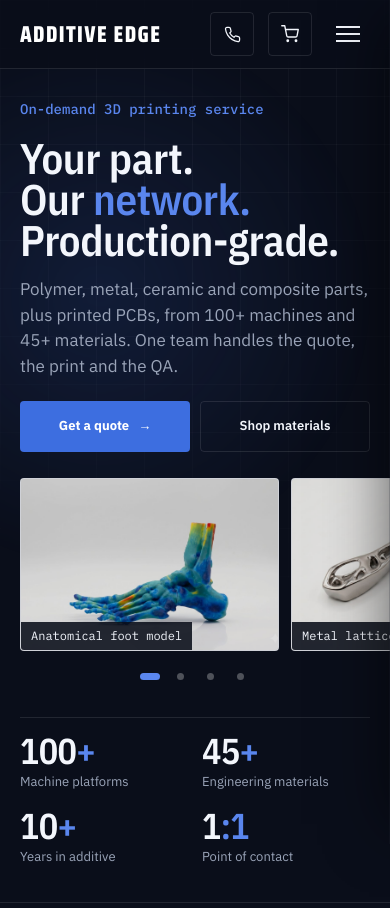
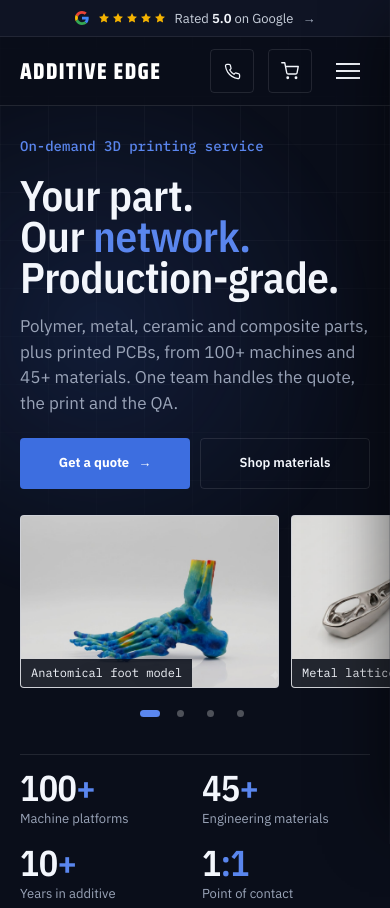
Before and after one commit to shrayberdavid-sketch/Additive-Edge, a plain HTML site: page index.html in a window 390 px wide. Shown: the top 908 px of the page. Drawn offline with nearby package versions, Linux system fonts and the light colour scheme.

Commit message:
Google rating strip at the top of every page
- Slim strip above the menu: Google G, five stars, Rated 5.0 on Google, Read our reviews (right-aligned on desktop, centered with an arrow on phones)
- Links to the Google Business profile in a new tab; GA4 event view_reviews on click
- The strip scrolls away with the page and the fixed header slides up to take its place
- No review count shown; the score lives in GOOGLE_RATING in app.js
- styles.css and app.js cache busters v19

```diff
--- a/about.html
+++ b/about.html
@@ -17,7 +17,7 @@
 <link rel="preconnect" href="https://fonts.googleapis.com">
 <link rel="preconnect" href="https://fonts.gstatic.com" crossorigin>
 <link href="https://fonts.googleapis.com/css2?family=IBM+Plex+Sans+Condensed:wght@500;600;700&family=IBM+Plex+Sans:wght@400;500;600;700&family=IBM+Plex+Mono:wght@400;500;600&family=Saira+Condensed:wght@800&display=swap" rel="stylesheet">
-<link rel="stylesheet" href="styles.css?v=18">
+<link rel="stylesheet" href="styles.css?v=19">
 <link rel="icon" href="favicon.svg" type="image/svg+xml">
 <link rel="apple-touch-icon" href="apple-touch-icon.svg">
 <meta property="og:type" content="website">
@@ -87,6 +87,6 @@
 
 </main>
 <div id="footer-root"></div>
-<script src="app.js?v=18"></script>
+<script src="app.js?v=19"></script>
 </body>
 </html>
--- a/app.js
+++ b/app.js
@@ -363,6 +363,36 @@
       </div>
     </nav></div></header>`;
   }
+  /* Google rating strip above the header. Update the score here if it ever changes. */
+  const GOOGLE_REVIEWS_URL = "https://share.google/D9OqPWWIksmOvs6bG";
+  const GOOGLE_RATING = "5.0";
+  const STAR_SVG = '<svg viewBox="0 0 24 24"><path d="M12 2l3.09 6.26L22 9.27l-5 4.87 1.18 6.88L12 17.77l-6.18 3.25L7 14.14 2 9.27l6.91-1.01z"/></svg>';
+  const GOOGLE_G_SVG = '<svg class="rate-strip-g" viewBox="0 0 48 48" aria-hidden="true"><path fill="#EA4335" d="M24 9.5c3.54 0 6.71 1.22 9.21 3.6l6.85-6.85C35.9 2.38 30.47 0 24 0 14.62 0 6.51 5.38 2.56 13.22l7.98 6.19C12.43 13.72 17.74 9.5 24 9.5z"/><path fill="#4285F4" d="M46.98 24.55c0-1.57-.15-3.09-.38-4.55H24v9.02h12.94c-.58 2.96-2.26 5.48-4.78 7.18l7.73 6c4.51-4.18 7.09-10.36 7.09-17.65z"/><path fill="#FBBC05" d="M10.53 28.59c-.48-1.45-.76-2.99-.76-4.59s.27-3.14.76-4.59l-7.98-6.19C.92 16.46 0 20.12 0 24c0 3.88.92 7.54 2.56 10.78l7.97-6.19z"/><path fill="#34A853" d="M24 48c6.48 0 11.93-2.13 15.89-5.81l-7.73-6c-2.15 1.45-4.92 2.3-8.16 2.3-6.26 0-11.57-4.22-13.47-9.91l-7.98 6.19C6.51 42.62 14.62 48 24 48z"/></svg>';
+  function renderRatingStrip(){
+    return `<a class="rate-strip" id="rateStrip" href="${GOOGLE_REVIEWS_URL}" target="_blank" rel="noopener" aria-label="Rated ${GOOGLE_RATING} out of 5 on Google. Read our reviews.">
+      <span class="wrap rate-strip-in">
+        ${GOOGLE_G_SVG}
+        <span class="rate-strip-stars" aria-hidden="true">${STAR_SVG.repeat(5)}</span>
+        <span class="rate-strip-txt">Rated <b>${GOOGLE_RATING}</b> on Google</span>
+        <span class="rate-strip-sep" aria-hidden="true"></span>
+        <span class="rate-strip-more">Read our reviews <span aria-hidden="true">&rarr;</span></span>
+        <span class="rate-strip-arr" aria-hidden="true">&rarr;</span>
+      </span>
+    </a>`;
+  }
+  /* the strip scrolls away with the page; the fixed header slides up to fill its place */
+  function wireRatingStrip(){
+    const strip = document.getElementById("rateStrip");
+    if(!strip) return;
+    const root = document.documentElement;
+    let h = 0;
+    const update = ()=>{ root.style.setProperty("--strip-top", Math.max(0, h - window.scrollY) + "px"); };
+    const measure = ()=>{ h = strip.offsetHeight; update(); };
+    measure();
+    window.addEventListener("scroll", update, {passive:true});
+    window.addEventListener("resize", measure);
+    strip.addEventListener("click", ()=>{ track("view_reviews", {link_url: GOOGLE_REVIEWS_URL, location: "top_strip"}); });
+  }
   function renderStickyBar(){
     return `<div class="m-sticky" id="mSticky">
       <a class="btn btn-ghost" href="${PHONE_HREF}" data-call="sticky_bar">${PHONE_SVG} Call</a>
@@ -447,7 +477,10 @@
     const active = document.body.getAttribute("data-page") || "";
     const navRoot = document.getElementById("nav-root");
     const footRoot = document.getElementById("footer-root");
-    if(navRoot) navRoot.innerHTML = renderNav(active);
+    if(navRoot){
+      navRoot.innerHTML = renderNav(active);
+      navRoot.insertAdjacentHTML("beforebegin", renderRatingStrip());
+    }
     if(footRoot) footRoot.innerHTML = renderFooter();
 
     /* inject + wire the shared cart drawer and the phone call/quote bar */
@@ -455,6 +488,7 @@
     document.body.insertAdjacentHTML("beforeend", renderStickyBar());
     wireCartDrawer();
     wireMenu();
+    wireRatingStrip();
     wireCallTracking();
     wireFieldFocus();
     wireStickyAfterHero();
--- a/index.html
+++ b/index.html
@@ -17,7 +17,7 @@
 <link rel="preconnect" href="https://fonts.googleapis.com">
 <link rel="preconnect" href="https://fonts.gstatic.com" crossorigin>
 <link href="https://fonts.googleapis.com/css2?family=IBM+Plex+Sans+Condensed:wght@500;600;700&family=IBM+Plex+Sans:wght@400;500;600;700&family=IBM+Plex+Mono:wght@400;500;600&family=Saira+Condensed:wght@800&display=swap" rel="stylesheet">
-<link rel="stylesheet" href="styles.css?v=18">
+<link rel="stylesheet" href="styles.css?v=19">
 <link rel="icon" href="favicon.svg" type="image/svg+xml">
 <link rel="apple-touch-icon" href="apple-touch-icon.svg">
 <meta property="og:type" content="website">
@@ -189,6 +189,6 @@
 
 </main>
 <div id="footer-root"></div>
-<script src="app.js?v=18"></script>
+<script src="app.js?v=19"></script>
 </body>
 </html>
--- a/styles.css
+++ b/styles.css
@@ -572,6 +572,28 @@ details[open] > summary.m-sum::after{content:"\2212"}
   .hero-stats > div > span{font-size:13px}
 }
 
+/* ---- Google rating strip above the header ---- */
+.rate-strip{display:block;position:relative;z-index:101;background:#0f1424;border-bottom:1px solid rgba(255,255,255,.08);color:#c9d0dc;font-size:13.5px;line-height:1}
+.rate-strip-in{display:flex;align-items:center;justify-content:flex-end;gap:12px;height:38px}
+.rate-strip-g{width:15px;height:15px;flex:0 0 auto}
+.rate-strip-stars{display:inline-flex;gap:2px}
+.rate-strip-stars svg{width:13px;height:13px;fill:#f5b301}
+.rate-strip-txt b{color:var(--text);font-weight:600}
+.rate-strip-sep{width:1px;height:14px;background:rgba(255,255,255,.18)}
+.rate-strip-more{color:#a7b0c2;transition:color .2s}
+.rate-strip-arr{display:none;color:#a7b0c2}
+.rate-strip:hover .rate-strip-more{color:var(--text);text-decoration:underline;text-underline-offset:3px}
+.rate-strip:focus-visible{outline:2px solid var(--accent-2);outline-offset:-2px}
+header{top:var(--strip-top,0px)}
+@media(max-width:600px){
+  .rate-strip{font-size:13px}
+  .rate-strip-in{justify-content:center;gap:9px;height:36px}
+  .rate-strip-g{width:14px;height:14px}
+  .rate-strip-stars svg{width:12px;height:12px}
+  .rate-strip-sep,.rate-strip-more{display:none}
+  .rate-strip-arr{display:inline}
+}
+
 /* ---- reduced motion ---- */
 @media (prefers-reduced-motion: reduce){
   html,.ribbon-track{scroll-behavior:auto}
```
Also changed, not shown: cart.html (+1 -1 lines), our-network.html (+2 -2 lines), partnerships.html (+2 -2 lines), product-ataru-cleaner.html (+2 -2 lines), product-ataru.html (+2 -2 lines), product-rizium-cf.html (+2 -2 lines), product-rizium-support.html (+2 -2 lines), product-rizium.html (+2 -2 lines), quote.html (+2 -2 lines), resources.html (+2 -2 lines), shop.html (+2 -2 lines), what-we-make.html (+2 -2 lines).
